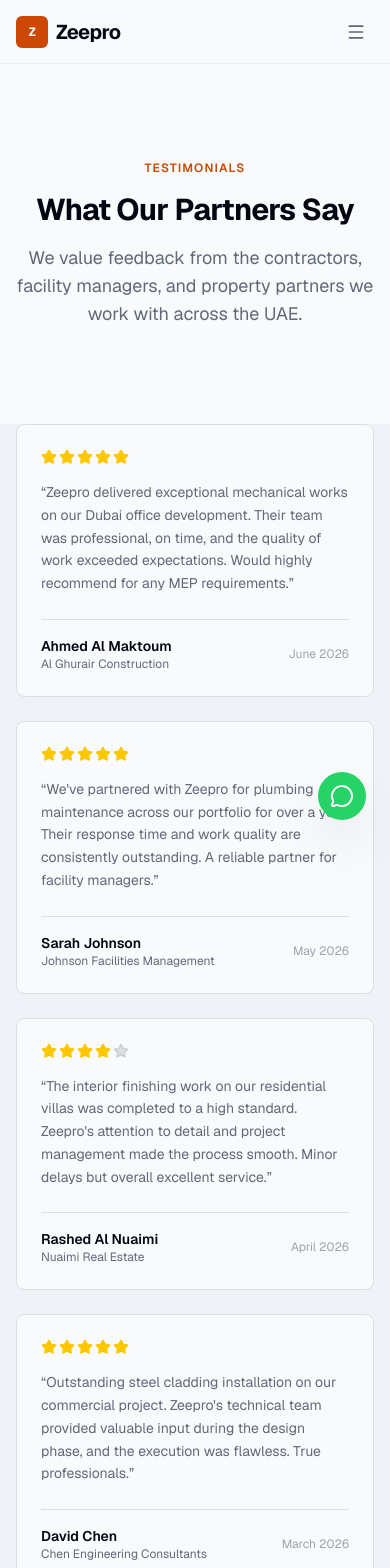
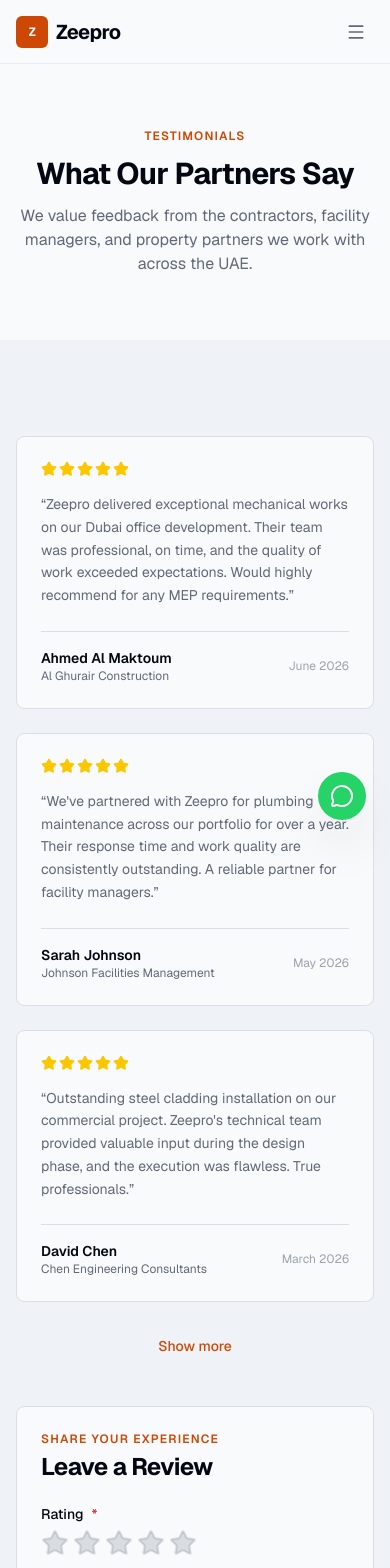
Before and after one commit to zee-pro/zeepro-services, a Next.js app: page /reviews in a window 390 px wide. Shown: the top 1568 px of the page. Built offline with nearby package versions, Linux system fonts and the light colour scheme.

Commit message:
Reviews feature: file-based persistence, side-by-side layout, validation, mobile show-more, sort by rating

```diff
--- /dev/null
+++ b/data/reviews.json
@@ -0,0 +1,50 @@
+[
+  {
+    "id": "1783524314474",
+    "name": "Test",
+    "company": "Tect C",
+    "rating": 4,
+    "text": "Test Cbgvj",
+    "date": "July 2026"
+  },
+  {
+    "id": "1783524286286",
+    "name": "Test",
+    "company": "",
+    "rating": 4,
+    "text": "khbhnhjbjm nbhh",
+    "date": "July 2026"
+  },
+  {
+    "id": "1",
+    "name": "Ahmed Al Maktoum",
+    "company": "Al Ghurair Construction",
+    "rating": 5,
+    "text": "Zeepro delivered exceptional mechanical works on our Dubai office development. Their team was professional, on time, and the quality of work exceeded expectations. Would highly recommend for any MEP requirements.",
+    "date": "June 2026"
+  },
+  {
+    "id": "2",
+    "name": "Sarah Johnson",
+    "company": "Johnson Facilities Management",
+    "rating": 5,
+    "text": "We've partnered with Zeepro for plumbing maintenance across our portfolio for over a year. Their response time and work quality are consistently outstanding. A reliable partner for facility managers.",
+    "date": "May 2026"
+  },
+  {
+    "id": "3",
+    "name": "Rashed Al Nuaimi",
+    "company": "Nuaimi Real Estate",
+    "rating": 4,
+    "text": "The interior finishing work on our residential villas was completed to a high standard. Zeepro's attention to detail and project management made the process smooth. Minor delays but overall excellent service.",
+    "date": "April 2026"
+  },
+  {
+    "id": "4",
+    "name": "David Chen",
+    "company": "Chen Engineering Consultants",
+    "rating": 5,
+    "text": "Outstanding steel cladding installation on our commercial project. Zeepro's technical team provided valuable input during the design phase, and the execution was flawless. True professionals.",
+    "date": "March 2026"
+  }
+]
--- a/src/app/api/reviews/route.ts
+++ b/src/app/api/reviews/route.ts
@@ -1,6 +1,10 @@
 import { NextResponse } from "next/server";
 import { z } from "zod";
+import { readFile, writeFile } from "node:fs/promises";
+import { join } from "node:path";
 import { checkRateLimit } from "@/lib/rate-limit";
+
+const DATA_PATH = join(process.cwd(), "data", "reviews.json");
 
 const reviewSchema = z.object({
   name: z.string().min(1, "Name is required"),
@@ -8,6 +12,24 @@ const reviewSchema = z.object({
   rating: z.number().int().min(1).max(5),
   text: z.string().min(10, "Review must be at least 10 characters"),
 });
+
+async function readReviews() {
+  try {
+    const raw = await readFile(DATA_PATH, "utf-8");
+    return JSON.parse(raw);
+  } catch {
+    return [];
+  }
+}
+
+async function writeReviews(reviews: unknown) {
+  await writeFile(DATA_PATH, JSON.stringify(reviews, null, 2), "utf-8");
+}
+
+export async function GET() {
+  const reviews = await readReviews();
+  return NextResponse.json(reviews);
+}
 
 export async function POST(request: Request) {
   const ip =
@@ -28,10 +50,25 @@ export async function POST(request: Request) {
 
   try {
     const body = await request.json();
-    reviewSchema.parse(body);
+    const data = reviewSchema.parse(body);
+
+    const reviews = await readReviews();
+    const id = String(Date.now());
+    const date = new Date().toLocaleDateString("en-US", {
+      year: "numeric",
+      month: "long",
+    });
+
+    reviews.unshift({
+      id,
+      ...data,
+      date,
+    });
+
+    await writeReviews(reviews);
 
     return NextResponse.json(
-      { success: true, message: "Review received" },
+      { success: true, message: "Review submitted" },
       { status: 200 },
     );
   } catch (error) {
--- a/src/app/reviews/page.tsx
+++ b/src/app/reviews/page.tsx
@@ -1,18 +1,9 @@
-import type { Metadata } from "next";
+"use client";
+
+import { useEffect, useState } from "react";
 import { ReviewForm } from "@/components/reviews/review-form";
-import { reviews } from "@/data/reviews";
 import { Star } from "lucide-react";
-
-export const metadata: Metadata = {
-  title: "Reviews",
-  description:
-    "Read reviews from contractors, facility managers, and property partners who trust Zeepro for their construction and maintenance needs in the UAE.",
-  openGraph: {
-    title: "Reviews | Zeepro",
-    description:
-      "Read reviews from contractors, facility managers, and property partners who trust Zeepro for their construction and maintenance needs in the UAE.",
-  },
-};
+import type { Review } from "@/data/reviews";
 
 function StarRating({ rating }: { rating: number }) {
   return (
@@ -29,33 +20,57 @@ function StarRating({ rating }: { rating: number }) {
 }
 
 export default function ReviewsPage() {
+  const [reviews, setReviews] = useState<Review[]>([]);
+  const [visibleCount, setVisibleCount] = useState(3);
+
+  const loadReviews = () => {
+    fetch("/api/reviews")
+      .then((res) => res.json())
+      .then((data) => {
+        const list = Array.isArray(data) ? data : [];
+        setReviews(list.sort((a: Review, b: Review) => b.rating - a.rating));
+      })
+      .catch(() => setReviews([]));
+  };
+
+  useEffect(() => {
+    loadReviews();
+  }, []);
+
+  const visible = reviews.slice(0, visibleCount);
+  const hasMore = visibleCount < reviews.length;
+
   return (
     <>
-      {/* Header */}
-      <section className="relative overflow-hidden py-24 sm:py-32">
+      <section className="relative overflow-hidden py-16 sm:py-20">
         <div
           aria-hidden="true"
           className="pointer-events-none absolute inset-0 bg-[radial-gradient(ellipse_at_bottom_left,var(--color-accent)/3%,transparent_50%)]"
         />
         <div className="relative mx-auto max-w-7xl px-4 text-center sm:px-6 lg:px-8">
-          <p className="mb-4 text-xs font-semibold uppercase tracking-widest text-accent">
+          <p className="mb-3 text-xs font-semibold uppercase tracking-widest text-accent">
             Testimonials
           </p>
-          <h1 className="text-3xl font-bold text-foreground sm:text-4xl lg:text-5xl">
+          <h1 className="text-3xl font-bold text-foreground sm:text-4xl">
             What Our Partners Say
           </h1>
-          <p className="mx-auto mt-4 max-w-2xl text-lg text-muted-foreground">
+          <p className="mx-auto mt-3 max-w-2xl text-muted-foreground">
             We value feedback from the contractors, facility managers, and
             property partners we work with across the UAE.
           </p>
         </div>
       </section>
 
-      {/* Reviews grid */}
-      <section className="relative overflow-hidden bg-muted/50 pb-24 sm:pb-32">
+      <section className="relative overflow-hidden bg-muted/50 py-24 sm:py-32">
+        <div
+          aria-hidden="true"
+          className="pointer-events-none absolute inset-0 bg-[radial-gradient(ellipse_at_top_right,var(--color-accent)/3%,transparent_50%)]"
+        />
         <div className="relative mx-auto max-w-7xl px-4 sm:px-6 lg:px-8">
+          <div className="grid gap-12 lg:grid-cols-3">
+            <div className="lg:col-span-2">
               <div className="grid gap-6 sm:grid-cols-2">
-            {reviews.map((review) => (
+                {visible.map((review) => (
                   <div
                     key={review.id}
                     className="flex flex-col rounded-xl border border-border bg-background p-6 sm:p-8"
@@ -82,18 +97,21 @@ export default function ReviewsPage() {
                   </div>
                 ))}
               </div>
+
+              {hasMore && (
+                <div className="mt-8 text-center sm:hidden">
+                  <button
+                    onClick={() => setVisibleCount((c) => c + 3)}
+                    className="inline-flex items-center gap-2 text-sm font-medium text-accent transition-colors hover:text-accent/80"
+                  >
+                    Show more
+                  </button>
                 </div>
-      </section>
-
-      {/* Submit review form */}
-      <section className="relative overflow-hidden py-24 sm:py-32">
-        <div
-          aria-hidden="true"
-          className="pointer-events-none absolute inset-0 bg-[radial-gradient(ellipse_at_top_right,var(--color-accent)/3%,transparent_50%)]"
-        />
-        <div className="relative mx-auto max-w-7xl px-4 sm:px-6 lg:px-8">
-          <div className="mx-auto max-w-xl">
-            <ReviewForm />
+              )}
+            </div>
+            <div>
+              <ReviewForm onSuccess={loadReviews} />
+            </div>
           </div>
         </div>
       </section>
--- a/src/components/home/testimonials.tsx
+++ b/src/components/home/testimonials.tsx
@@ -1,9 +1,10 @@
 "use client";
 
+import { useEffect, useState } from "react";
 import Link from "next/link";
 import { ArrowRight, Star } from "lucide-react";
 import { motion } from "framer-motion";
-import { reviews } from "@/data/reviews";
+import type { Review } from "@/data/reviews";
 
 function StarRating({ rating }: { rating: number }) {
   return (
@@ -20,6 +21,18 @@ function StarRating({ rating }: { rating: number }) {
 }
 
 export function Testimonials() {
+  const [reviews, setReviews] = useState<Review[]>([]);
+
+  useEffect(() => {
+    fetch("/api/reviews")
+      .then((res) => res.json())
+      .then((data) => {
+        const list = Array.isArray(data) ? data : [];
+        setReviews(list.sort((a: Review, b: Review) => b.rating - a.rating));
+      })
+      .catch(() => setReviews([]));
+  }, []);
+
   const featured = reviews.slice(0, 3);
 
   return (
--- a/src/components/reviews/review-form.tsx
+++ b/src/components/reviews/review-form.tsx
@@ -7,7 +7,17 @@ import { Input } from "@/components/ui/input";
 import { Textarea } from "@/components/ui/textarea";
 import { Label } from "@/components/ui/label";
 
-export function ReviewForm() {
+interface ReviewFormProps {
+  onSuccess?: () => void;
+}
+
+interface FieldErrors {
+  name?: string;
+  rating?: string;
+  text?: string;
+}
+
+export function ReviewForm({ onSuccess }: ReviewFormProps) {
   const [name, setName] = useState("");
   const [company, setCompany] = useState("");
   const [rating, setRating] = useState(0);
@@ -16,10 +26,32 @@ export function ReviewForm() {
   const [isSubmitted, setIsSubmitted] = useState(false);
   const [isSubmitting, setIsSubmitting] = useState(false);
   const [submitError, setSubmitError] = useState<string | null>(null);
+  const [errors, setErrors] = useState<FieldErrors>({});
+  const [touched, setTouched] = useState<Record<string, boolean>>({});
+
+  const validate = (): FieldErrors => {
+    const errs: FieldErrors = {};
+    if (!name.trim()) errs.name = "Name is required";
+    if (rating === 0) errs.rating = "Please select a rating";
+    if (!text.trim()) {
+      errs.text = "Review is required";
+    } else if (text.trim().length < 10) {
+      errs.text = "Review must be at least 10 characters";
+    }
+    return errs;
+  };
+
+  const handleBlur = (field: string) => {
+    setTouched((prev) => ({ ...prev, [field]: true }));
+    setErrors(validate());
+  };
 
   const handleSubmit = async (e: React.FormEvent) => {
     e.preventDefault();
-    if (!name.trim() || !text.trim() || rating === 0) return;
+    const errs = validate();
+    setErrors(errs);
+    setTouched({ name: true, rating: true, text: true });
+    if (errs.name || errs.rating || errs.text) return;
 
     setIsSubmitting(true);
     setSubmitError(null);
@@ -36,6 +68,7 @@ export function ReviewForm() {
       }
 
       setIsSubmitted(true);
+      onSuccess?.();
       setName("");
       setCompany("");
       setRating(0);
@@ -90,7 +123,11 @@ export function ReviewForm() {
                 <button
                   key={i}
                   type="button"
-                  onClick={() => setRating(i + 1)}
+                  onClick={() => {
+                    setRating(i + 1);
+                    setTouched((prev) => ({ ...prev, rating: true }));
+                    setErrors((prev) => ({ ...prev, rating: undefined }));
+                  }}
                   onMouseEnter={() => setHoveredStar(i + 1)}
                   onMouseLeave={() => setHoveredStar(0)}
                   className="transition-colors hover:scale-110"
@@ -107,6 +144,9 @@ export function ReviewForm() {
                 </button>
               ))}
             </div>
+            {touched.rating && errors.rating && (
+              <p className="text-xs text-destructive">{errors.rating}</p>
+            )}
           </div>
 
           <div className="grid gap-6 sm:grid-cols-2">
@@ -119,9 +159,13 @@ export function ReviewForm() {
                 placeholder="Your full name"
                 value={name}
                 onChange={(e) => setName(e.target.value)}
-                required
+                onBlur={() => handleBlur("name")}
+                aria-invalid={!!errors.name}
                 className="h-10"
               />
+              {touched.name && errors.name && (
+                <p className="text-xs text-destructive">{errors.name}</p>
+              )}
             </div>
 
             <div className="space-y-2">
@@ -146,8 +190,12 @@ export function ReviewForm() {
               rows={4}
               value={text}
               onChange={(e) => setText(e.target.value)}
-              required
+              onBlur={() => handleBlur("text")}
+              aria-invalid={!!errors.text}
             />
+            {touched.text && errors.text && (
+              <p className="text-xs text-destructive">{errors.text}</p>
+            )}
           </div>
         </div>
 
@@ -159,7 +207,7 @@ export function ReviewForm() {
           type="submit"
           size="lg"
           className="mt-6 gap-2 bg-accent text-accent-foreground hover:bg-accent/90"
-          disabled={isSubmitting || !name.trim() || !text.trim() || rating === 0}
+          disabled={isSubmitting}
         >
           {isSubmitting ? (
             <>
--- a/src/data/reviews.ts
+++ b/src/data/reviews.ts
@@ -6,38 +6,3 @@ export interface Review {
   text: string;
   date: string;
 }
-
-export const reviews: Review[] = [
-  {
-    id: "1",
-    name: "Ahmed Al Maktoum",
-    company: "Al Ghurair Construction",
-    rating: 5,
-    text: "Zeepro delivered exceptional mechanical works on our Dubai office development. Their team was professional, on time, and the quality of work exceeded expectations. Would highly recommend for any MEP requirements.",
-    date: "June 2026",
-  },
-  {
-    id: "2",
-    name: "Sarah Johnson",
-    company: "Johnson Facilities Management",
-    rating: 5,
-    text: "We've partnered with Zeepro for plumbing maintenance across our portfolio for over a year. Their response time and work quality are consistently outstanding. A reliable partner for facility managers.",
-    date: "May 2026",
-  },
-  {
-    id: "3",
-    name: "Rashed Al Nuaimi",
-    company: "Nuaimi Real Estate",
-    rating: 4,
-    text: "The interior finishing work on our residential villas was completed to a high standard. Zeepro's attention to detail and project management made the process smooth. Minor delays but overall excellent service.",
-    date: "April 2026",
-  },
-  {
-    id: "4",
-    name: "David Chen",
-    company: "Chen Engineering Consultants",
-    rating: 5,
-    text: "Outstanding steel cladding installation on our commercial project. Zeepro's technical team provided valuable input during the design phase, and the execution was flawless. True professionals.",
-    date: "March 2026",
-  },
-];
```
Lines whose indentation alone changed are shown as unchanged.
